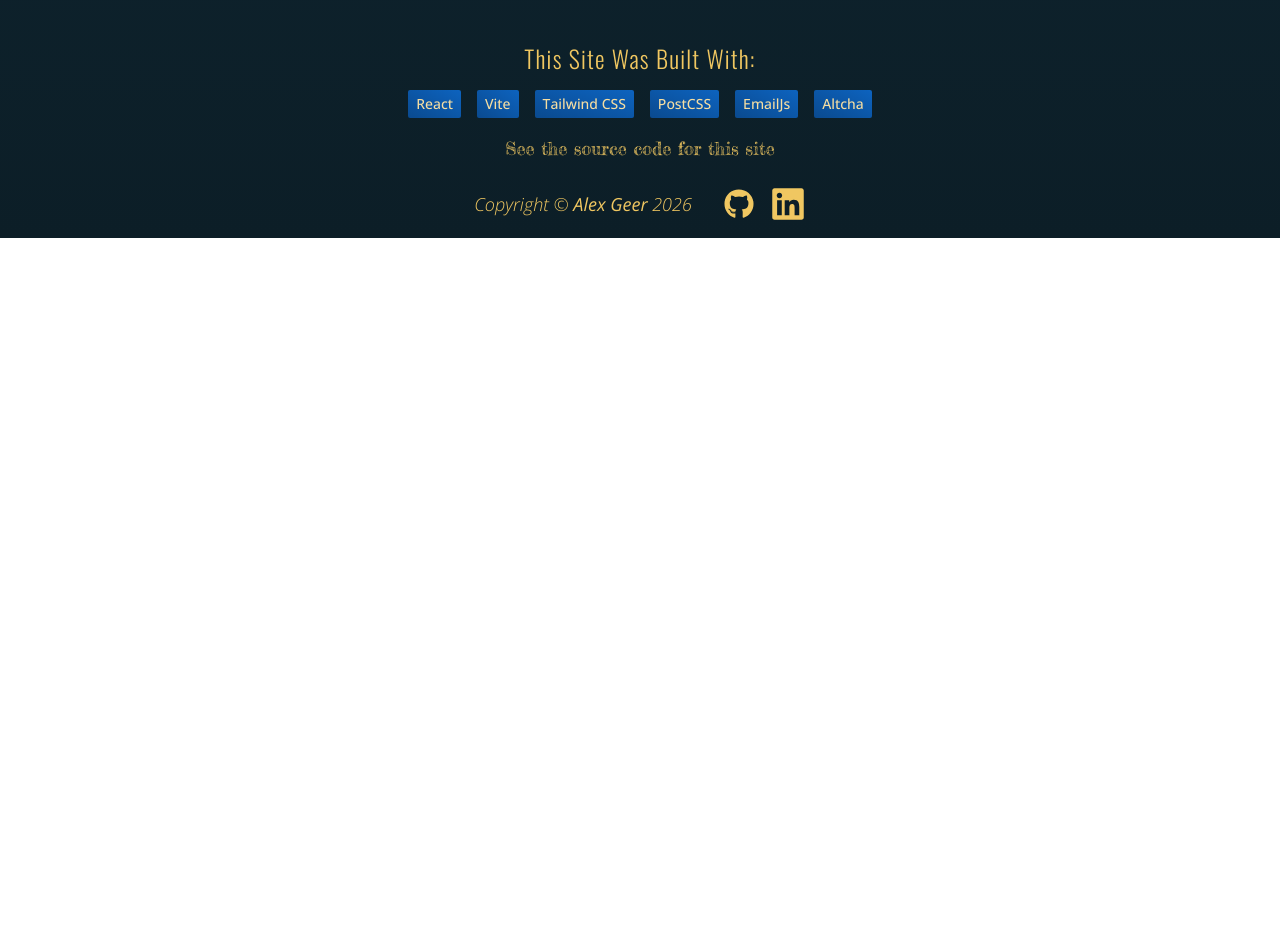
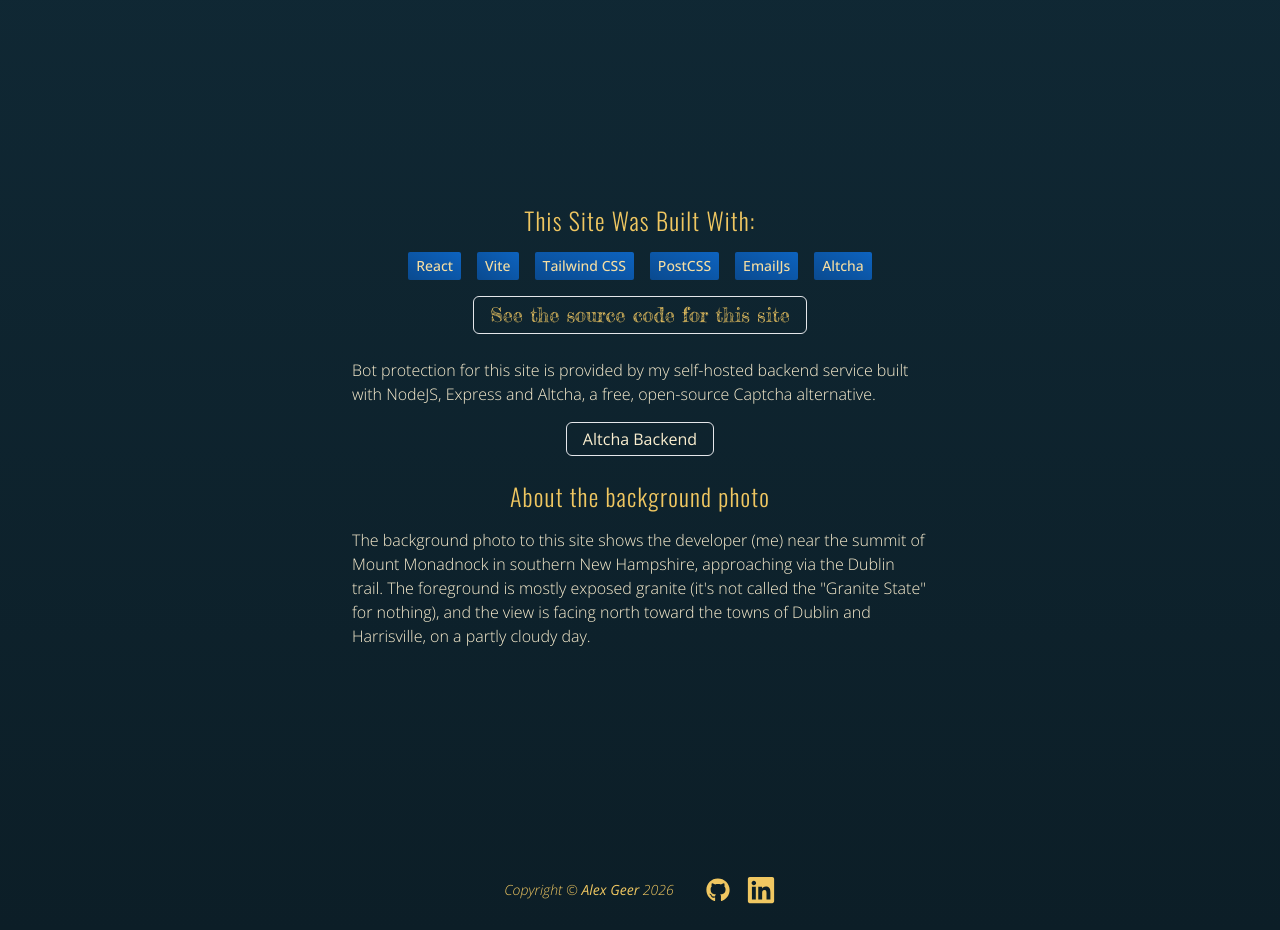
Before and after one commit to agDesignz/portfolio_2, a React (Vite) app: page / in a window 1280 px wide. Shown: the part 4880-5810 px from the top of the page. Before the commit the page ends 5118 px from the top, so only its background shows below. Built offline with nearby package versions, Linux system fonts and the light colour scheme.

Commit message:
ended up creating a separate section

```diff
--- a/src/assets/styles/components/_link.css
+++ b/src/assets/styles/components/_link.css
@@ -1,12 +1,16 @@
 @layer components {
   .link-btn {
-    @apply py-1 px-4 border rounded-md;
-    &__green {
+    @apply py-1 px-4 border rounded-md  transition duration-300;
+    &--green {
       @apply border-green bg-green-800 text-orange-100;
 
       &--live {
-        @apply hover:bg-saffron-300 hover:text-green-800 transition duration-300;
+        @apply hover:bg-saffron-300 hover:text-green-800;
       }
+    }
+
+    &--gold {
+      @apply border-saffron hover:bg-saffron hover:text-navy-800;
     }
 
     &--dead {
--- a/src/components/Footer.jsx
+++ b/src/components/Footer.jsx
@@ -4,59 +4,27 @@ import { Link } from "react-router-dom";
 
 const Footer = () => {
   const d = new Date();
-  const portfolioStack = [
-    "React",
-    "Vite",
-    "Tailwind CSS",
-    "PostCSS",
-    "EmailJs",
-    "Altcha",
-  ];
 
   return (
-    <footer className="w-full min-h-20 p-4">
-      <article className="flex flex-col items-center justify-center gap-4 mb-6">
-        <h3 className="font-oswald font-light text-xl md:text-2xl tracking-wider text-saffron">
-          This Site Was Built With:
-        </h3>
-        <ul className="flex flex-wrap gap-4">
-          {portfolioStack.map((tech, idx) => (
-            <span
-              key={idx}
-              className="rounded-sm bg-gradient-to-tr from-navy-700 to-navy-600 px-2 py-1 font-open-sans font-medium text-sm text-saffron-200"
-            >
-              {tech}
-            </span>
-          ))}
-        </ul>
-        <Link
-          to="https://github.com/agDesignz/portfolio_2"
-          className="text-lg text-saffron hover:opacity-50 font-fredericka"
-          target="_blank"
-        >
-          See the source code for this site
-        </Link>
-      </article>
-      <div className="flex justify-center items-center gap-8 flex-wrap text-saffron italic">
-        <p className="text-sm sm:text-md md:text-lg">
+    <footer className="w-full min-h-20 p-4 flex justify-center items-center gap-8 flex-wrap text-saffron italic">
+      <p className="text-sm sm:text-md">
         Copyright © <strong>Alex Geer</strong> {d.getFullYear()}
       </p>
       <div className="flex items-center justify-center gap-4">
         <Link
           to="https://github.com/agDesignz"
           target="_blank"
-            className="text-2xl md:text-3xl hover:opacity-50"
+          className="text-2xl hover:opacity-50"
         >
           <FaGithub />
         </Link>
         <Link
           to="https://www.linkedin.com/in/alexander-geer/"
           target="_blank"
-            className="text-3xl md:text-4xl hover:opacity-50"
+          className="text-3xl hover:opacity-50"
         >
           <FaLinkedin />
         </Link>
-        </div>
       </div>
     </footer>
   );
--- a/src/components/Projects.jsx
+++ b/src/components/Projects.jsx
@@ -41,7 +41,7 @@ const Projects = () => {
                   <Link
                     to={pro.code}
                     target="_blank"
-                    className="link-btn link-btn__green link-btn__green--live"
+                    className="link-btn link-btn--green link-btn--green--live"
                   >
                     Code
                   </Link>
@@ -49,12 +49,12 @@ const Projects = () => {
                     <Link
                       to={pro.live && pro.live}
                       target="_blank"
-                      className="link-btn link-btn__green link-btn__green--live"
+                      className="link-btn link-btn--green link-btn--green--live"
                     >
                       Live
                     </Link>
                   ) : (
-                    <div className="link-btn link-btn__green link-btn--dead">
+                    <div className="link-btn link-btn--green link-btn--dead">
                       No live version available
                     </div>
                   )}
--- a/src/components/Source.jsx
+++ b/src/components/Source.jsx
@@ -1,17 +1,65 @@
 import { Link } from "react-router-dom";
+const portfolioStack = [
+  "React",
+  "Vite",
+  "Tailwind CSS",
+  "PostCSS",
+  "EmailJs",
+  "Altcha",
+];
 
 const Source = () => {
   return (
-    <section className="page-section page-section--h-auto">
-      <div className="flex items-center justify-center">
+    <section className="page-section flex flex-col items-center justify-center gap-4 md:gap-6 mb-6">
+      <article className="max-w-xl flex flex-col items-center justify-center gap-2 md:gap-4">
+        <h3 className="font-oswald font-light text-xl md:text-2xl tracking-wider text-saffron">
+          This Site Was Built With:
+        </h3>
+        <ul className="flex justify-center flex-wrap gap-4">
+          {portfolioStack.map((tech, idx) => (
+            <li
+              key={idx}
+              className="rounded-sm bg-gradient-to-tr from-navy-700 to-navy-600 px-2 py-1 font-open-sans font-medium text-sm text-saffron-200"
+            >
+              {tech}
+            </li>
+          ))}
+        </ul>
+
         <Link
           to="https://github.com/agDesignz/portfolio_2"
-          className="text-lg text-saffron hover:opacity-50 font-fredericka"
+          className="link-btn link-btn--gold text-xl text-saffron font-fredericka"
           target="_blank"
         >
           See the source code for this site
         </Link>
-      </div>
+      </article>
+      <article className="max-w-xl flex flex-col items-center justify-center gap-2 md:gap-4">
+        <p>
+          Bot protection for this site is provided by my self-hosted backend
+          service built with NodeJS, Express and Altcha, a free, open-source
+          Captcha alternative.{" "}
+        </p>
+        <Link
+          to="https://github.com/agDesignz/altcha_backend"
+          target="_blank"
+          className="link-btn link-btn--green link-btn--green--live"
+        >
+          Altcha Backend
+        </Link>
+      </article>
+      <article className="max-w-xl flex flex-col items-center justify-center gap-2 md:gap-4">
+        <h3 className="font-oswald font-light text-xl md:text-2xl tracking-wider text-saffron">
+          About the background photo
+        </h3>
+        <p>
+          The background photo to this site shows the developer (me) near the
+          summit of Mount Monadnock in southern New Hampshire, approaching via
+          the Dublin trail. The foreground is mostly exposed granite (it's not
+          called the "Granite State" for nothing), and the view is facing north
+          toward the towns of Dublin and Harrisville, on a partly cloudy day.
+        </p>
+      </article>
     </section>
   );
 };
--- a/src/pages/Home.jsx
+++ b/src/pages/Home.jsx
@@ -17,7 +17,7 @@ const Home = () => {
         <TechSkills />
         <Projects />
         <Contact />
-        {/* <Source /> */}
+        <Source />
       </div>
     </div>
   );
```
Lines whose indentation alone changed are shown as unchanged.
